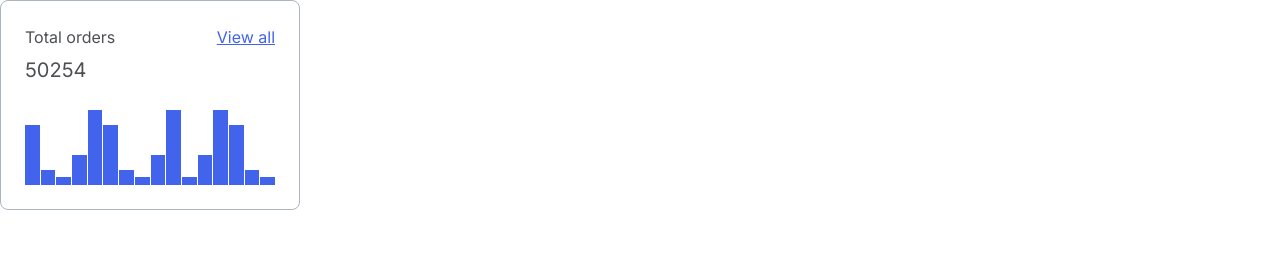
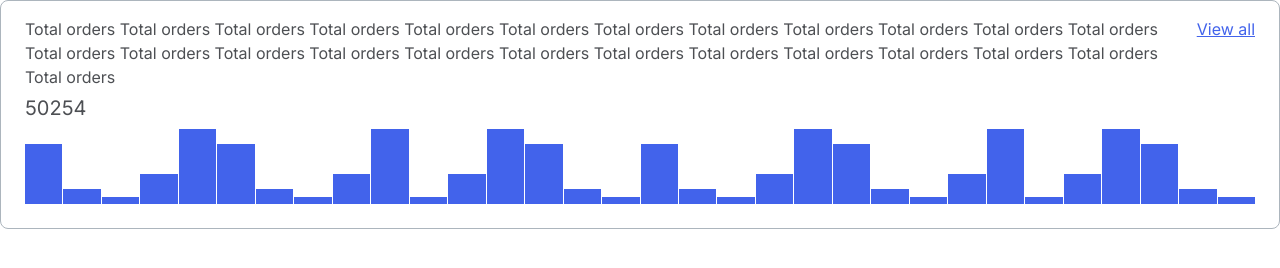
Before and after one commit to js-tasks-ru/htmlcss-20210513_dmitriy79, a website: page 04-lection2/01-histogram/index.html in a window 1280 px wide. Drawn offline with Linux system fonts and the light colour scheme.

Commit message:
Histogram improvements: no wrap for link text, added padding to link, link is showed at top, minor padding improvements in component

```diff
--- a/04-lection2/01-histogram/histogram.css
+++ b/04-lection2/01-histogram/histogram.css
@@ -11,21 +11,21 @@
 
 .histogram__header {
     display: flex;
-    flex-direction: row;
     justify-content: space-between;
+    padding-bottom: 6px;
 }
 
 .histogram__header-link {
-    display: flex;
+    padding-left: 20px;
+    display: block;
+    white-space: nowrap;
     font-family: Inter, sans-serif;
     font-style: normal;
     font-weight: normal;
     font-size: 16px;
     line-height: 24px;
 
-    text-align: right;
     color: var(--blue);
-    align-items: center;
 }
 
 .histogram__header-title {
@@ -37,7 +37,7 @@
     color: var(--black);
     opacity: 0.8;
     align-content: center;
-    margin-block: 0.5em;
+    margin-block: 0;
 }
 
 .histogram__total {
@@ -48,7 +48,8 @@
     line-height: 26px;
     color: var(--black);
     opacity: 0.8;
-    margin-block-start: 0;
+    margin-block: 0;
+    padding-bottom: 8px;
 }
 
 .histogram__bars {
--- a/04-lection2/01-histogram/index.html
+++ b/04-lection2/01-histogram/index.html
@@ -6,14 +6,30 @@
         <link rel="stylesheet" href="./histogram.css">
     </head>
     <body>
-        <div style="width: 300px">
+        <div style="width: 100%">
             <div class="histogram">
                 <div class="histogram__header">
-                    <p class="histogram__header-title">Total orders</p>
+                    <p class="histogram__header-title">Total orders Total orders Total orders Total orders Total orders Total orders Total orders Total orders Total orders Total orders Total orders Total orders Total orders Total orders Total orders Total orders Total orders Total orders Total orders Total orders Total orders Total orders Total orders Total orders Total orders</p>
                     <a class="histogram__header-link" href="#">View all</a>
                 </div>
                 <h4 class="histogram__total">50254</h4>
                 <div class="histogram__bars">
+                    <div class="histogram__bar" style="height: 80%"></div>
+                    <div class="histogram__bar" style="height: 20%"></div>
+                    <div class="histogram__bar" style="height: 10%"></div>
+                    <div class="histogram__bar" style="height: 40%"></div>
+                    <div class="histogram__bar" style="height: 100%"></div>
+                    <div class="histogram__bar" style="height: 80%"></div>
+                    <div class="histogram__bar" style="height: 20%"></div>
+                    <div class="histogram__bar" style="height: 10%"></div>
+                    <div class="histogram__bar" style="height: 40%"></div>
+                    <div class="histogram__bar" style="height: 100%"></div>
+                    <div class="histogram__bar" style="height: 10%"></div>
+                    <div class="histogram__bar" style="height: 40%"></div>
+                    <div class="histogram__bar" style="height: 100%"></div>
+                    <div class="histogram__bar" style="height: 80%"></div>
+                    <div class="histogram__bar" style="height: 20%"></div>
+                    <div class="histogram__bar" style="height: 10%"></div>
                     <div class="histogram__bar" style="height: 80%"></div>
                     <div class="histogram__bar" style="height: 20%"></div>
                     <div class="histogram__bar" style="height: 10%"></div>
```
